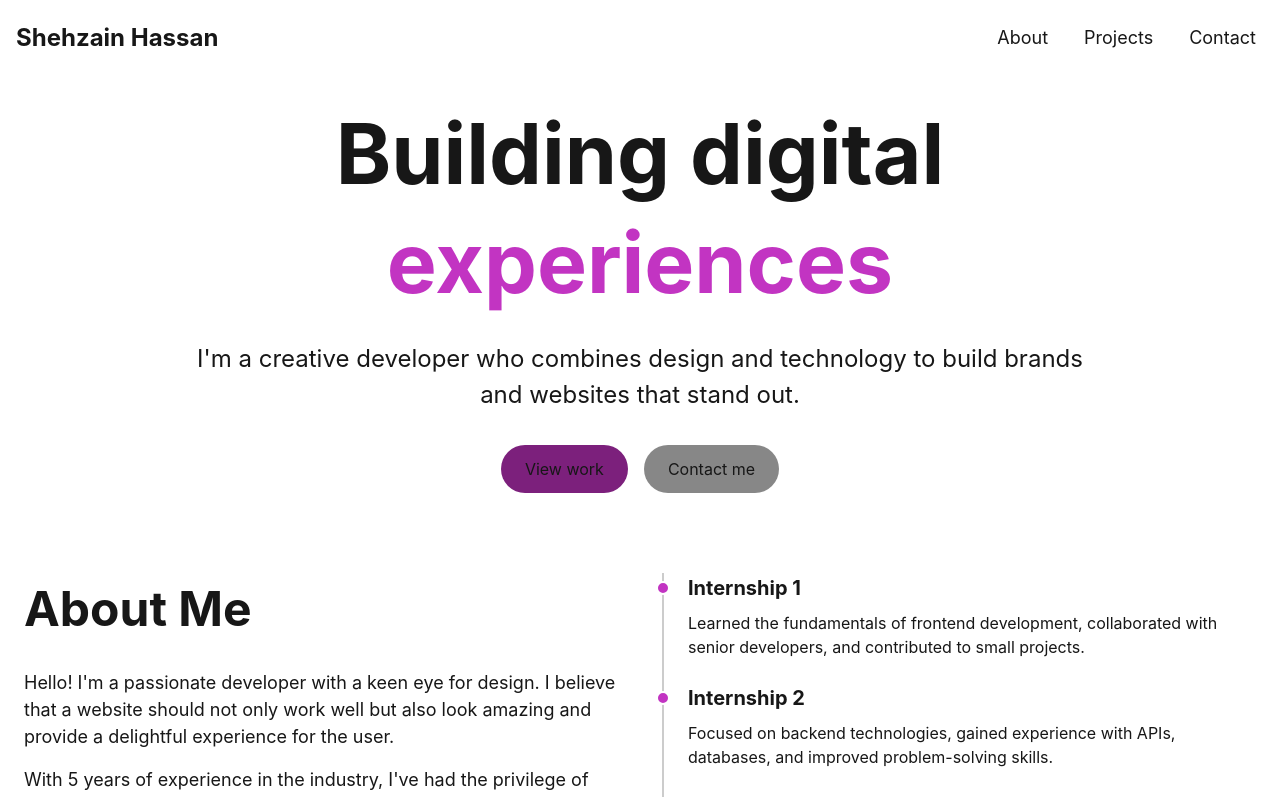
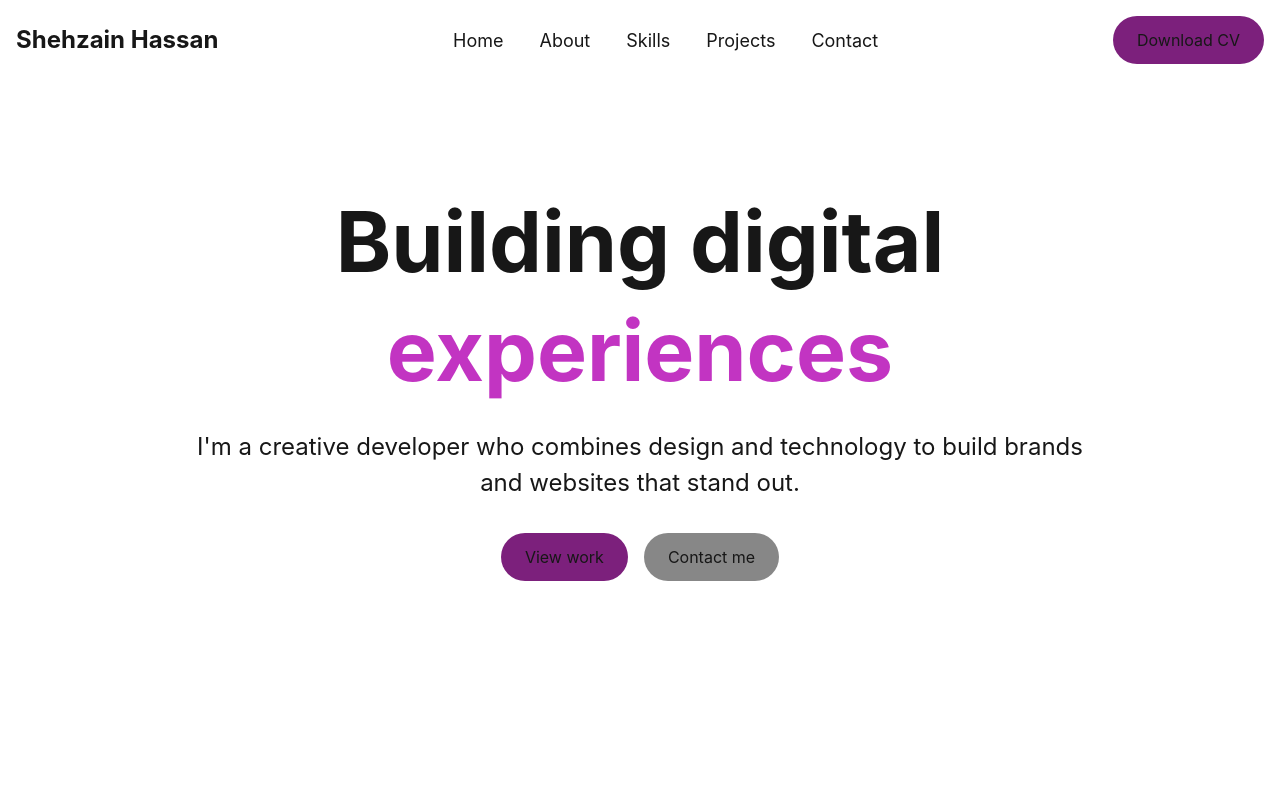
Before and after one commit to ShehzainHassan/Portfolio, a Next.js app: page / in a window 1280 px wide. Shown: the top 797 px of the page. Built offline with nearby package versions, Linux system fonts and the light colour scheme.

Commit message:
feat: update hero, navbar sections

```diff
--- a/components/Hero/Hero.module.css
+++ b/components/Hero/Hero.module.css
@@ -8,6 +8,7 @@
   opacity: 0;
   transform: translateY(40px);
   animation: fadeUp 1s ease-out forwards;
+  min-height: 100vh;
 }
 
 @keyframes fadeUp {
--- a/components/Hero/Hero.tsx
+++ b/components/Hero/Hero.tsx
@@ -1,9 +1,11 @@
 import Button from "../Button/Button";
+import ParticleBackground from "../ParticleBackground/ParticleBackground";
 import classes from "./Hero.module.css";
 
 export default function Hero() {
   return (
-    <div className={classes.hero}>
+    <div id="home" className={classes.hero}>
+      <ParticleBackground />
       <h1 className={classes.heroTitle}>
         <span>Building digital</span>
         <span className={classes.experience}>experiences</span>
@@ -13,8 +15,12 @@ export default function Hero() {
         build brands and websites that stand out.
       </p>
       <div className={classes.buttons}>
-        <Button>View work</Button>
-        <Button variant="secondary">Contact me</Button>
+        <a href="#projects">
+          <Button>View work</Button>
+        </a>
+        <a href="#contact">
+          <Button variant="secondary">Contact me</Button>
+        </a>
       </div>
     </div>
   );
--- a/components/Navbar/Navbar.module.css
+++ b/components/Navbar/Navbar.module.css
@@ -1,7 +1,17 @@
 .nav {
   padding: 16px;
-  position: relative;
+  position: fixed;
+  top: 0;
+  left: 0;
+  width: 100%;
   z-index: 100;
+  transition: background-color 0.3s ease, box-shadow 0.3s ease;
+}
+
+.scrolled {
+  background-color: rgba(20, 20, 20, 0.85);
+  backdrop-filter: blur(10px);
+  box-shadow: 0 2px 12px rgba(0, 0, 0, 0.3);
 }
 
 .navContainer {
--- a/components/Navbar/Navbar.tsx
+++ b/components/Navbar/Navbar.tsx
@@ -1,22 +1,37 @@
 "use client";
-import { useState } from "react";
+import { useEffect, useState } from "react";
 import classes from "./Navbar.module.css";
+import Button from "../Button/Button";
 
 export default function Navbar() {
   const [isOpen, setIsOpen] = useState(false);
+  const [scrolled, setScrolled] = useState(false);
 
-  const toggleMenu = () => {
-    setIsOpen(!isOpen);
-  };
+  const toggleMenu = () => setIsOpen(!isOpen);
+
+  useEffect(() => {
+    const onScroll = () => {
+      setScrolled(window.scrollY > 20);
+    };
+
+    window.addEventListener("scroll", onScroll);
+    return () => window.removeEventListener("scroll", onScroll);
+  }, []);
 
   return (
-    <nav className={classes.nav}>
+    <nav className={`${classes.nav} ${scrolled ? classes.scrolled : ""}`}>
       <div className={classes.navContainer}>
         <p className={classes.navTitle}>Shehzain Hassan</p>
 
         <div className={classes.navLinks}>
+          <a href="#home" className={classes.navLink}>
+            Home
+          </a>
           <a href="#about" className={classes.navLink}>
             About
+          </a>
+          <a href="#skills" className={classes.navLink}>
+            Skills
           </a>
           <a href="#projects" className={classes.navLink}>
             Projects
@@ -25,6 +40,8 @@ export default function Navbar() {
             Contact
           </a>
         </div>
+
+        <Button>Download CV</Button>
 
         <button className={classes.hamburger} onClick={toggleMenu}>
           <span className={classes.bar}></span>
@@ -38,8 +55,14 @@ export default function Navbar() {
         <button className={classes.closeBtn} onClick={toggleMenu}>
           ✕
         </button>
+        <a href="#home" className={classes.navLink} onClick={toggleMenu}>
+          Home
+        </a>
         <a href="#about" className={classes.navLink} onClick={toggleMenu}>
           About
+        </a>
+        <a href="#skills" className={classes.navLink} onClick={toggleMenu}>
+          Skills
         </a>
         <a href="#projects" className={classes.navLink} onClick={toggleMenu}>
           Projects
--- /dev/null
+++ b/components/ParticleBackground/ParticleBackground.tsx
@@ -0,0 +1,98 @@
+"use client";
+import type { ISourceOptions } from "@tsparticles/engine";
+import { MoveDirection, OutMode } from "@tsparticles/engine";
+import Particles, { initParticlesEngine } from "@tsparticles/react";
+import { loadSlim } from "@tsparticles/slim";
+import { useEffect, useMemo, useState } from "react";
+
+const ParticleBackground = () => {
+  const [init, setInit] = useState(false);
+
+  useEffect(() => {
+    initParticlesEngine(async (engine) => {
+      await loadSlim(engine);
+    }).then(() => {
+      setInit(true);
+    });
+  }, []);
+
+  const particlesLoaded = async (): Promise<void> => {};
+
+  const options: ISourceOptions = useMemo(
+    () => ({
+      fpsLimit: 120,
+      interactivity: {
+        events: {
+          onClick: {
+            enable: true,
+            mode: "push",
+          },
+          onHover: {
+            enable: true,
+            mode: "repulse",
+          },
+        },
+        modes: {
+          push: {
+            quantity: 4,
+          },
+          repulse: {
+            distance: 200,
+            duration: 0.4,
+          },
+        },
+      },
+      particles: {
+        color: {
+          value: "#ffffff",
+        },
+        links: {
+          color: "#ffffff",
+          distance: 150,
+          enable: true,
+          opacity: 0.5,
+          width: 1,
+        },
+        move: {
+          direction: MoveDirection.none,
+          enable: true,
+          outModes: {
+            default: OutMode.out,
+          },
+          random: false,
+          speed: 3,
+          straight: false,
+        },
+        number: {
+          density: {
+            enable: true,
+          },
+          value: 80,
+        },
+        opacity: {
+          value: 0.5,
+        },
+        shape: {
+          type: "circle",
+        },
+        size: {
+          value: { min: 1, max: 5 },
+        },
+      },
+      detectRetina: true,
+    }),
+    []
+  );
+
+  if (!init) return null;
+
+  return (
+    <Particles
+      id="tsparticles"
+      particlesLoaded={particlesLoaded}
+      options={options}
+    />
+  );
+};
+
+export default ParticleBackground;
--- /dev/null
+++ b/components/ParticleBackground/index.ts
@@ -0,0 +1 @@
+export * from "./ParticleBackground";
--- a/package.json
+++ b/package.json
@@ -13,10 +13,13 @@
     "@emotion/styled": "^11.14.1",
     "@mui/icons-material": "^7.3.6",
     "@mui/material": "^7.3.6",
+    "@tsparticles/engine": "^3.9.1",
+    "@tsparticles/react": "^3.0.0",
     "next": "16.1.1",
     "react": "19.2.3",
     "react-dom": "19.2.3",
-    "react-icons": "^5.5.0"
+    "react-icons": "^5.5.0",
+    "tsparticles": "^3.9.1"
   },
   "devDependencies": {
     "@tailwindcss/postcss": "^4",
```
Also changed, not shown: 1 other file (tests, documents, lock files or other folders).
